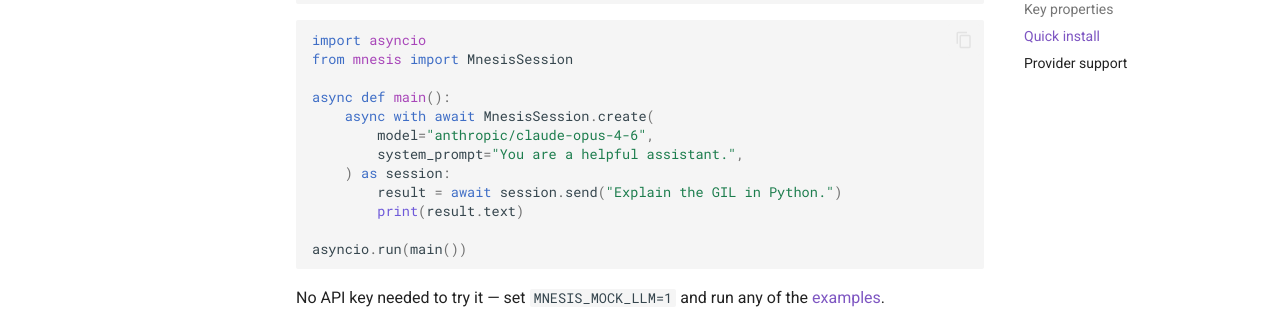
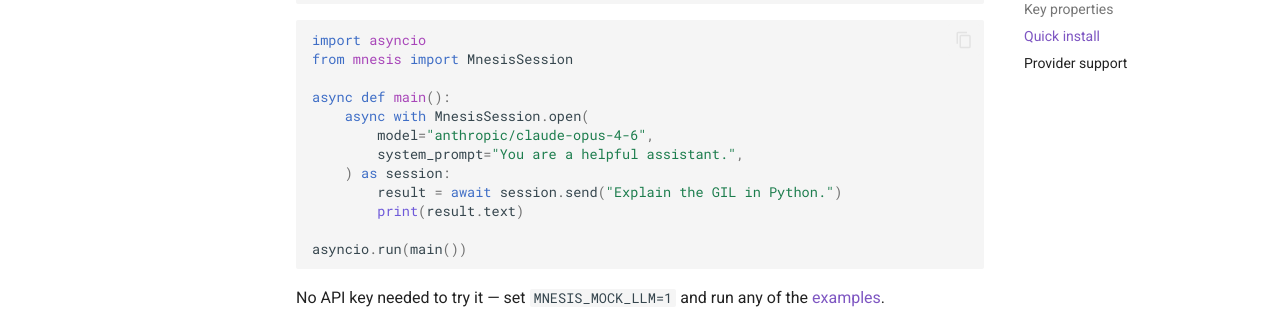
Before and after one commit to Lucenor/mnesis, an MkDocs documentation site: the page built from docs/index.md, in a window 1280 px wide and 900 px high, scrolled down 3403 px. Shown: the part 153-462 px from the top of the window. Built offline with MkDocs 1.6.1 and Material for MkDocs 9.7.7, drawn with Linux system fonts in a browser that asks for light colours; comment, search, counter and statistics services are not loaded.

Commit message:
docs: update index.md Quick install snippet to use MnesisSession.open()
The Quick install code example on the landing page (docs/index.md) still
used the older `async with await MnesisSession.create(...)` idiom. Updated
to `async with MnesisSession.open(...)` to match the pattern already applied
to getting-started.md and README.md in this PR, ensuring consistency across
all prominent entry-point documentation.

```diff
--- a/docs/index.md
+++ b/docs/index.md
@@ -107,7 +107,7 @@ import asyncio
 from mnesis import MnesisSession
 
 async def main():
-    async with await MnesisSession.create(
+    async with MnesisSession.open(
         model="anthropic/claude-opus-4-6",
         system_prompt="You are a helpful assistant.",
     ) as session:
```
